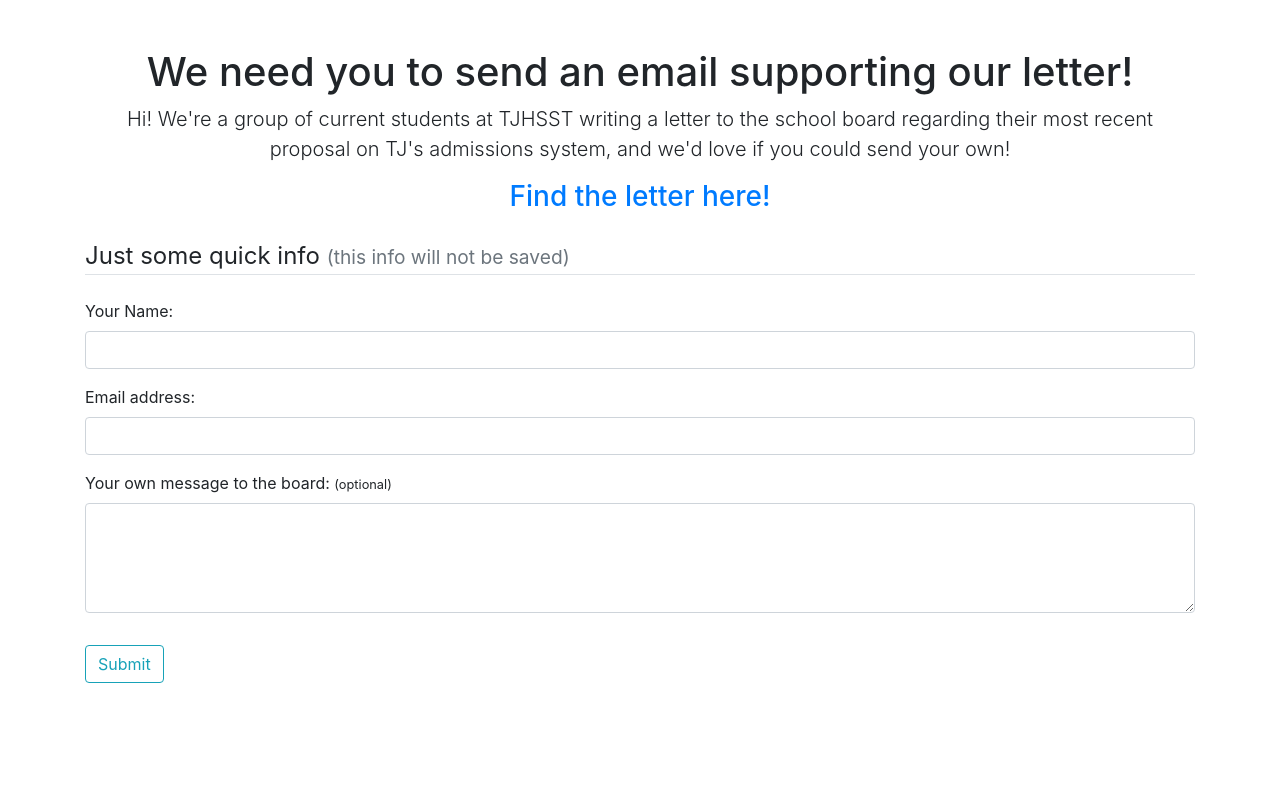
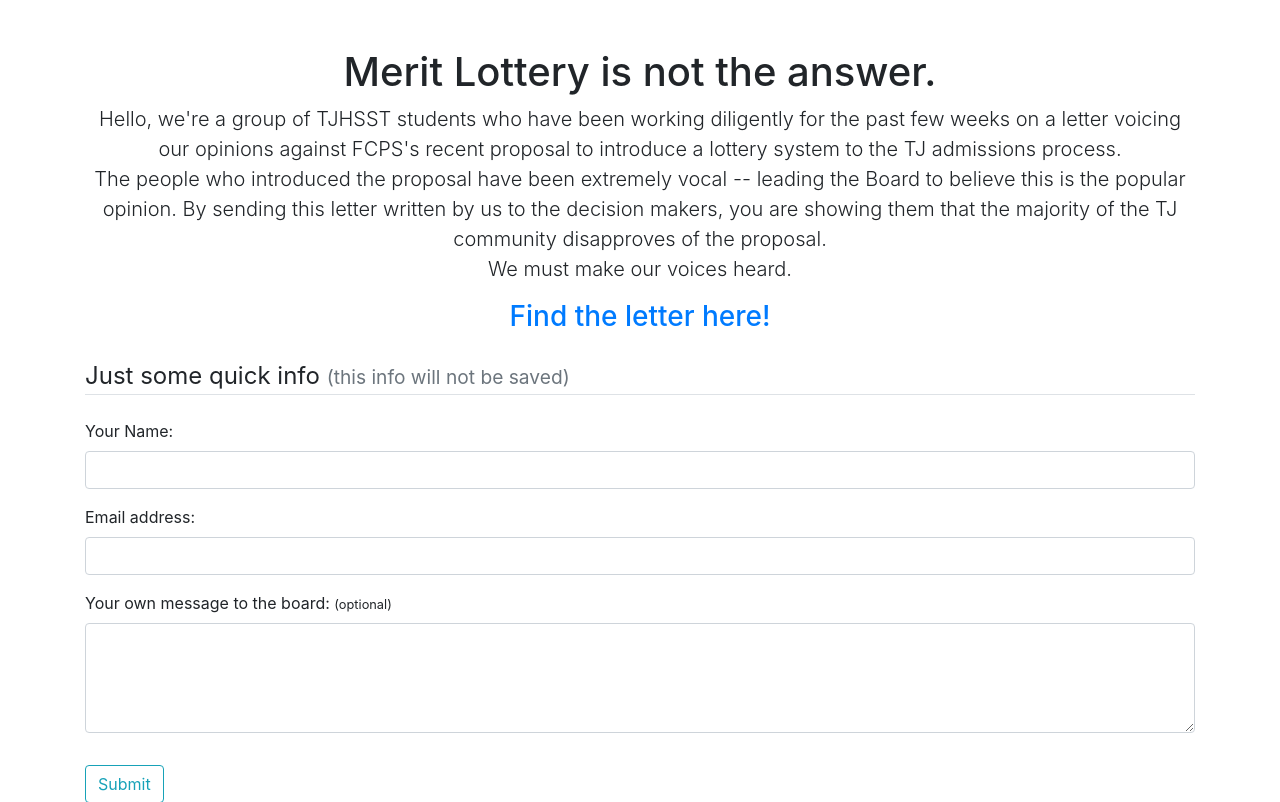
Before and after one commit to myfatemi04/lettertofcps, a Django app: page / in a window 1280 px wide. Shown: the top 802 px of the page. Run offline with Django 3.2, Linux system fonts and the light colour scheme; some libraries are stand-ins or nearby versions.

Commit message:
ok yeefay

```diff
--- a/pages/templates/pages/index.html
+++ b/pages/templates/pages/index.html
@@ -4,8 +4,8 @@
   <div class="row">
     <div class="col-lg-12">
       <div class="text-center text-fluid">
-        <h1 class="mt-5">We need you to send an email supporting our letter!</h1>
-        <p class="lead">Hi! We're a group of current students at TJHSST writing a letter to the school board regarding their most recent proposal on TJ's admissions system, and we'd love if you could send your own!</p>
+        <h1 class="mt-5">Merit Lottery is not the answer.</h1>
+        <p class="lead">Hello, we're a group of TJHSST students who have been working diligently for the past few weeks on a letter voicing our opinions against FCPS's recent proposal to introduce a lottery system to the TJ admissions process.<br>The people who introduced the proposal have been extremely vocal -- leading the Board to believe this is the popular opinion. By sending this letter written by us to the decision makers, you are showing them that the majority of the TJ community disapproves of the proposal.<br>We must make our voices heard.</p>
         <h3 class="mb-4"><a href="https://bit.ly/TJLetterToFCPS">Find the letter here!</a></h3>
       </div>
       <form name="form" method="post">
```
